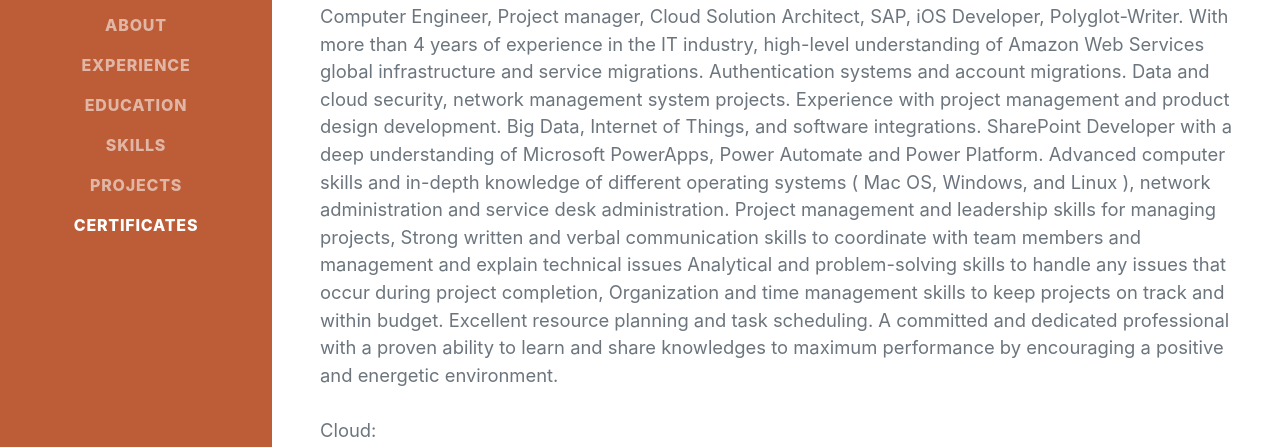
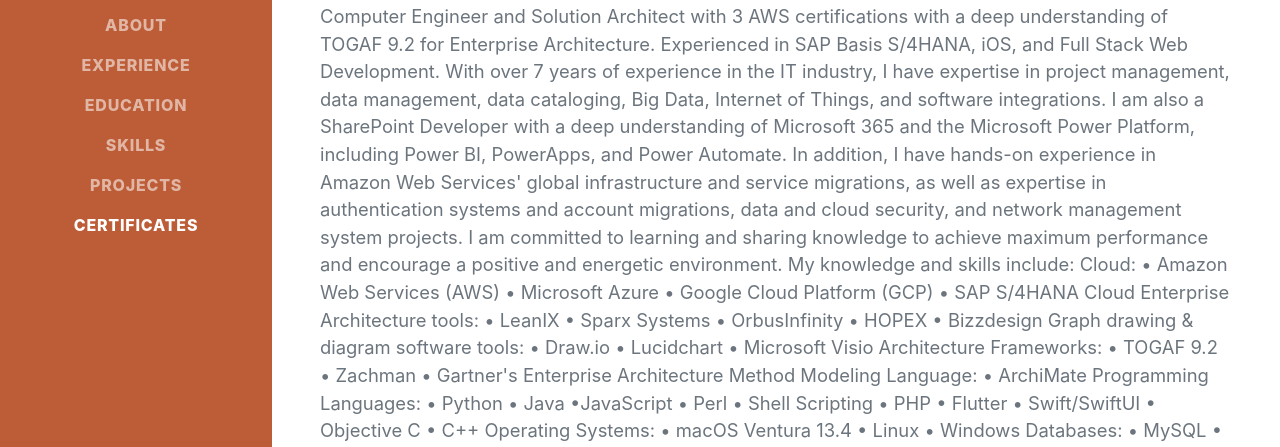
Before and after one commit to AbdiasSaintLouis/cvAbi, a plain HTML site: page index.html in a window 1280 px wide. Shown: the part 353-800 px from the top of the page. Drawn offline with nearby package versions, Linux system fonts and the light colour scheme; a web font is replaced by a local one.

Commit message:
Update index.html

```diff
--- a/index.html
+++ b/index.html
@@ -50,7 +50,61 @@
                           <!--  <a href="mailto:name@email.com">abdiassaintlouis1@gmail.com</a>-->
                         <a href="mailto:abdiassaintlouis1@gmail.com">abdiassaintlouis1@gmail.com</a>
                     </div>
-                    <p class="lead mb-5"><align="justify">Computer Engineer, Project manager, Cloud Solution Architect, SAP, iOS Developer, Polyglot-Writer. With more than 4 years of experience in the IT industry, high-level understanding of Amazon Web Services global infrastructure and service migrations. Authentication systems and account migrations. Data and cloud security, network management system projects. Experience with project management and product design development. Big Data, Internet of Things, and software integrations. SharePoint Developer with a deep understanding of Microsoft PowerApps, Power Automate and Power Platform. Advanced computer skills and in-depth knowledge of different operating systems ( Mac OS, Windows, and Linux ), network administration and service desk administration. Project management and leadership skills for managing projects, Strong written and verbal communication skills to coordinate with team members and management and explain technical issues Analytical and problem-solving skills to handle any issues that occur during project completion, Organization and time management skills to keep projects on track and within budget. Excellent resource planning and task scheduling. A committed and dedicated professional with a proven ability to learn and share knowledges to maximum performance by encouraging a positive and energetic environment.
+                    <p class="lead mb-5"><align="justify">Computer Engineer and Solution Architect with 3 AWS certifications with a deep understanding of TOGAF 9.2 for Enterprise Architecture. Experienced in SAP Basis S/4HANA, iOS, and Full Stack Web Development. With over 7 years of experience in the IT industry, I have expertise in project management, data management, data cataloging, Big Data, Internet of Things, and software integrations. I am also a SharePoint Developer with a deep understanding of Microsoft 365 and the Microsoft Power Platform, including Power BI, PowerApps, and Power Automate.
+In addition, I have hands-on experience in Amazon Web Services' global infrastructure and service migrations, as well as expertise in authentication systems and account migrations, data and cloud security, and network management system projects. I am committed to learning and sharing knowledge to achieve maximum performance and encourage a positive and energetic environment.
+My knowledge and skills include:
+
+Cloud:
+• Amazon Web Services (AWS)
+• Microsoft Azure
+• Google Cloud Platform (GCP)
+• SAP S/4HANA Cloud
+
+Enterprise Architecture tools:
+• LeanIX
+• Sparx Systems
+• OrbusInfinity
+• HOPEX
+• Bizzdesign
+
+Graph drawing & diagram software tools:
+• Draw.io
+• Lucidchart
+• Microsoft Visio
+
+Architecture Frameworks:
+• TOGAF 9.2
+• Zachman
+• Gartner's Enterprise Architecture Method
+
+Modeling Language:
+• ArchiMate
+
+Programming Languages:
+• Python
+• Java
+•JavaScript
+• Perl
+• Shell Scripting
+• PHP
+• Flutter
+• Swift/SwiftUI
+• Objective C
+• C++
+
+Operating Systems:
+• macOS Ventura 13.4
+• Linux
+• Windows
+
+Databases:
+• MySQL
+• Oracle
+• PostgreSQL
+• SQL Server
+• MongoDB
+• Firebase
+• Parse Back4App.
 
 <br><br>Cloud:<br>
  • AWS<br>
@@ -80,14 +134,17 @@
                         <div class="flex-grow-1">
                             <h3 class="mb-0">Volkswagen Truck and Bus</h3>
                             <div class="subheading mb-3"> Cloud Solution Architect - Information Technology</div>
-                            <p>• IT - Systems and Processes. Setting project goals, coming up with plans to meet and implementing IT strategies<br>
-•Maintaining project timeframes, budgeting estimates and status reports<br>
-•Managing resources for projects, Migrations, Architecture implementations<br>
-•Coordinating project team members and developing schedules and individual responsibilities<br>
-•Implementing IT strategies that deliver projects on schedule and within budget<br>
-•Using project management tools to track project performance and schedule adherence<br>
-•Conducting risk assessments for projects<br>
-•Organizing meetings to discuss project goals and progress</p>
+                            <p>• Cloud Solution Architect / SAP BASIS
+- Collaborate with stakeholders to understand business needs and design solutions that meet organizational objectives
+- Evaluate technology options and make recommendations based on the organization's needs, while ensuring scalability, flexibility, and compliance with industry standards
+- Identify and mitigate risks associated with solution design and implementation, and work closely with cross-functional teams to ensure alignment with the organization's goals and objectives
+- Create the General Network Architecture Diagram of Volkswagen Truck and Bus using different tools such as Draw.io and LeanIX to identify network gaps or roadblocks and come up with faster solutions, which in turn will save time, money, and resources for the organization
+- Contribute to various projects, including the implementation of SAP/S4hana and creating user access and password, as well as creating the RFC connection that enables function calls between the SAP Brasil and India
+- Support the team to ensure that the systems in the environment run smoothly and consistently
+- Participate in the ongoing implementation of Master Data Management with Scania to improve data quality and consistency across the organization
+- Contribute to the development of the TRATON Group Data Catalog to facilitate the discovery and sharing of data assets across the organization
+- Participate actively in the TRATON IT Architecture | TRATON Cluster - Infrastructure Board to help shape the technology strategy of the organization
+- Stay up-to-date with the latest technology trends and best practices through attending conferences, training sessions, and engaging with the wider tech community to continuously improve skills and expertise</p>
                         </div>
                         <div class="flex-shrink-0"><span class="text-primary">February 2022 - Present</span></div>
                     </div>
```
